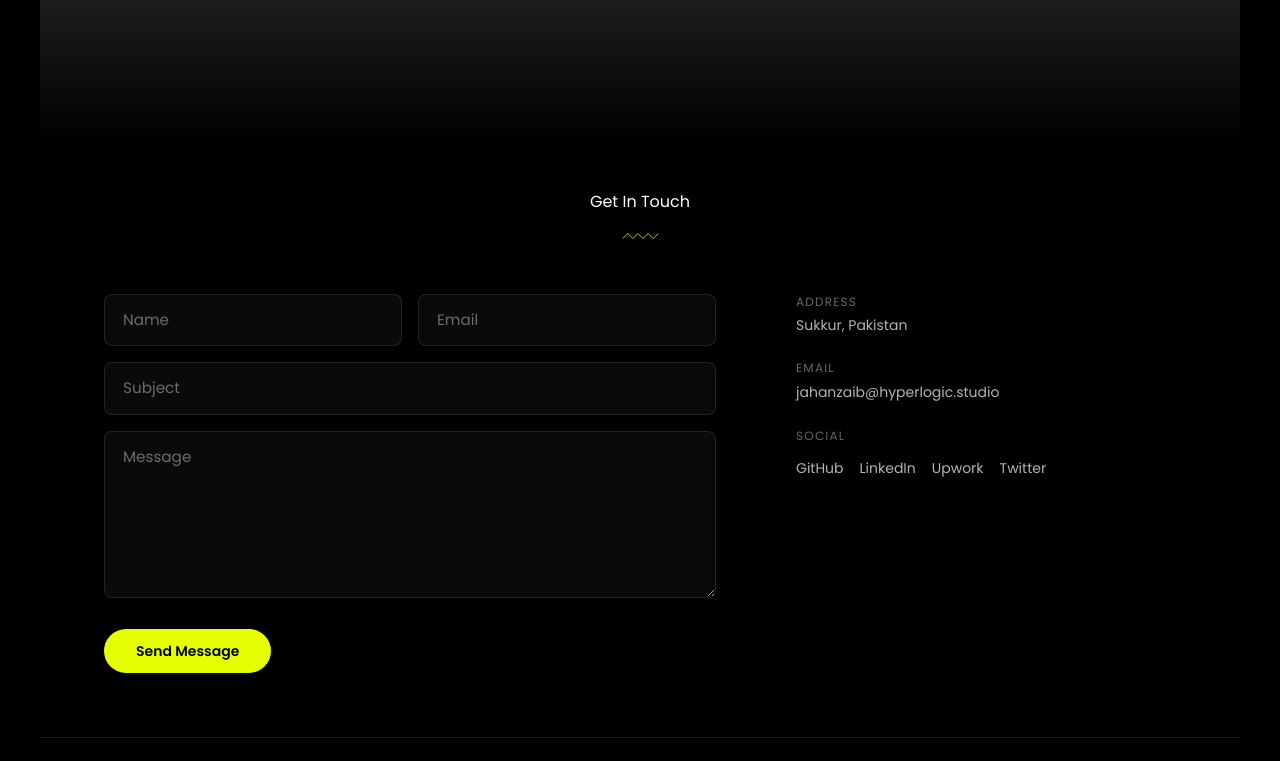
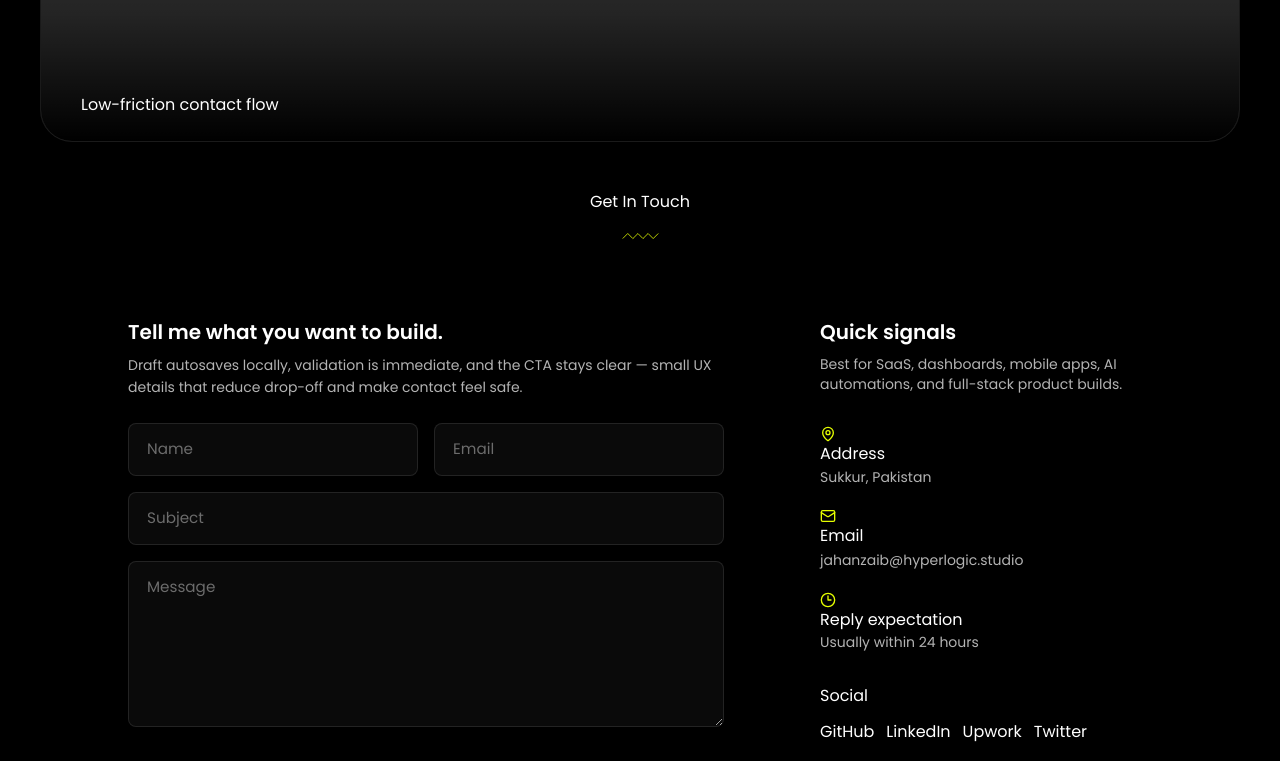
Before and after one commit to JahanzaibShaikh19/My-Portfolio, a Next.js app: page / in a window 1280 px wide. Shown: the part 6373-7134 px from the top of the page. Built offline with nearby package versions, Linux system fonts and the light colour scheme.

Commit message:
feat: improve contact UX and trust signals

```diff
--- a/src/components/Contact.tsx
+++ b/src/components/Contact.tsx
@@ -2,6 +2,7 @@
 
 import { useState, useEffect } from "react";
 import Image from "next/image";
+import { ArrowRight, CheckCircle2, Clock3, Mail, MapPin } from "lucide-react";
 import { contactInfo } from "@/data/content";
 import SectionTitle from "./SectionTitle";
 import RevealOnScroll from "./RevealOnScroll";
@@ -79,17 +80,19 @@ export default function Contact() {
   };
 
   return (
-    <section id="contact" className="py-16">
-      {/* Background image strip */}
-      <div className="relative h-48 md:h-64 w-full overflow-hidden mb-0">
+    <section id="contact" className="py-16 scroll-mt-28">
+      <div className="relative h-48 md:h-64 w-full overflow-hidden mb-0 rounded-[2rem] border border-white/10">
         <Image
           src="/images/bg.jpg"
           alt="Contact background"
           fill
-          className="object-cover opacity-30"
+          className="object-cover opacity-35 scale-105"
           sizes="100vw"
         />
-        <div className="absolute inset-0 bg-gradient-to-b from-transparent to-black" />
+        <div className="absolute inset-0 bg-gradient-to-b from-black/10 via-black/40 to-black" />
+        <div className="absolute inset-x-6 bottom-6 md:inset-x-10">
+          <span className="trust-chip">Low-friction contact flow</span>
+        </div>
       </div>
 
       <div className="px-6 md:px-10 lg:px-16 pt-12">
@@ -97,9 +100,17 @@ export default function Contact() {
           <SectionTitle>Get In Touch</SectionTitle>
         </RevealOnScroll>
 
-        <div className="grid grid-cols-1 lg:grid-cols-[1fr_380px] gap-12 lg:gap-20">
-          {/* Form */}
+        <div className="grid grid-cols-1 lg:grid-cols-[1fr_380px] gap-8 lg:gap-12">
           <RevealOnScroll>
+            <div className="section-panel p-5 md:p-6">
+              <div className="mb-6 flex flex-col gap-2">
+                <h3 className="text-xl font-semibold">Tell me what you want to build.</h3>
+                <p className="!text-sm !leading-relaxed !text-text-secondary">
+                  Draft autosaves locally, validation is immediate, and the CTA stays clear —
+                  small UX details that reduce drop-off and make contact feel safe.
+                </p>
+              </div>
+
               <div className="grid grid-cols-1 sm:grid-cols-2 gap-4 mb-4">
                 <div>
                   <input
@@ -153,8 +164,7 @@ export default function Contact() {
               <button
                 onClick={handleSubmit}
                 disabled={status === "sending"}
-              className="px-8 py-3 bg-accent text-black text-sm font-semibold rounded-full
-                         hover:bg-accent-hover transition-all duration-150 ease-out hover:scale-95 active:scale-95 disabled:opacity-50 flex items-center justify-center min-w-[160px]"
+                className="magnetic-button disabled:opacity-50"
               >
                 {status === "sending" ? (
                   <>
@@ -164,11 +174,16 @@ export default function Contact() {
                     </svg>
                     Sending…
                   </>
-              ) : "Send Message"}
+                ) : (
+                  <>
+                    Send Message
+                    <ArrowRight className="h-4 w-4" />
+                  </>
+                )}
               </button>
               {status === "success" && (
-              <p className="mt-4 text-sm text-green-500">
-                ✓ Message sent! I'll reply within 24 hours.
+                <p className="mt-4 flex items-center gap-2 text-sm text-green-400">
+                  <CheckCircle2 className="h-4 w-4" /> Message sent! I'll reply within 24 hours.
                 </p>
               )}
               {status === "error" && (
@@ -176,23 +191,32 @@ export default function Contact() {
                   Looks like something went wrong. Please try again!
                 </p>
               )}
+            </div>
           </RevealOnScroll>
 
-          {/* Contact details */}
           <RevealOnScroll delay={200}>
-            <div className="flex flex-col gap-6">
+            <aside className="section-panel p-5 md:p-6 lg:sticky lg:top-28">
+              <div className="mb-8">
+                <h3 className="text-xl font-semibold">Quick signals</h3>
+                <p className="mt-2 !text-sm !text-text-secondary">
+                  Best for SaaS, dashboards, mobile apps, AI automations, and full-stack product builds.
+                </p>
+              </div>
+
+              <div className="flex flex-col gap-5">
+                <div className="contact-fact">
+                  <MapPin className="h-4 w-4 text-accent" />
                   <div>
-                <h6 className="text-xs uppercase tracking-widest text-text-muted mb-1">
-                  Address
-                </h6>
+                    <h6 className="contact-label">Address</h6>
                     <p className="!text-sm !text-text-secondary !leading-relaxed">
                       {contactInfo.addressLine1}
                     </p>
                   </div>
+                </div>
+                <div className="contact-fact">
+                  <Mail className="h-4 w-4 text-accent" />
                   <div>
-                <h6 className="text-xs uppercase tracking-widest text-text-muted mb-1">
-                  Email
-                </h6>
+                    <h6 className="contact-label">Email</h6>
                     <a
                       href={`mailto:${contactInfo.email}`}
                       className="text-sm text-text-secondary hover:text-accent transition-colors duration-150 ease-out"
@@ -200,18 +224,26 @@ export default function Contact() {
                       {contactInfo.email}
                     </a>
                   </div>
+                </div>
+                <div className="contact-fact">
+                  <Clock3 className="h-4 w-4 text-accent" />
                   <div>
-                <h6 className="text-xs uppercase tracking-widest text-text-muted mb-3">
-                  Social
-                </h6>
-                <ul className="flex flex-wrap gap-4">
+                    <h6 className="contact-label">Reply expectation</h6>
+                    <p className="!text-sm !text-text-secondary">Usually within 24 hours</p>
+                  </div>
+                </div>
+              </div>
+
+              <div className="mt-8">
+                <h6 className="contact-label mb-3">Social</h6>
+                <ul className="flex flex-wrap gap-3">
                   {contactInfo.socials.map((s) => (
                     <li key={s.label}>
                       <a
                         href={s.href}
                         target="_blank"
                         rel="noopener noreferrer"
-                        className="text-sm text-text-secondary hover:text-accent transition-colors duration-150 ease-out"
+                        className="social-pill"
                       >
                         {s.label}
                       </a>
@@ -219,7 +251,7 @@ export default function Contact() {
                   ))}
                 </ul>
               </div>
-            </div>
+            </aside>
           </RevealOnScroll>
         </div>
       </div>
```
Lines whose indentation alone changed are shown as unchanged.
